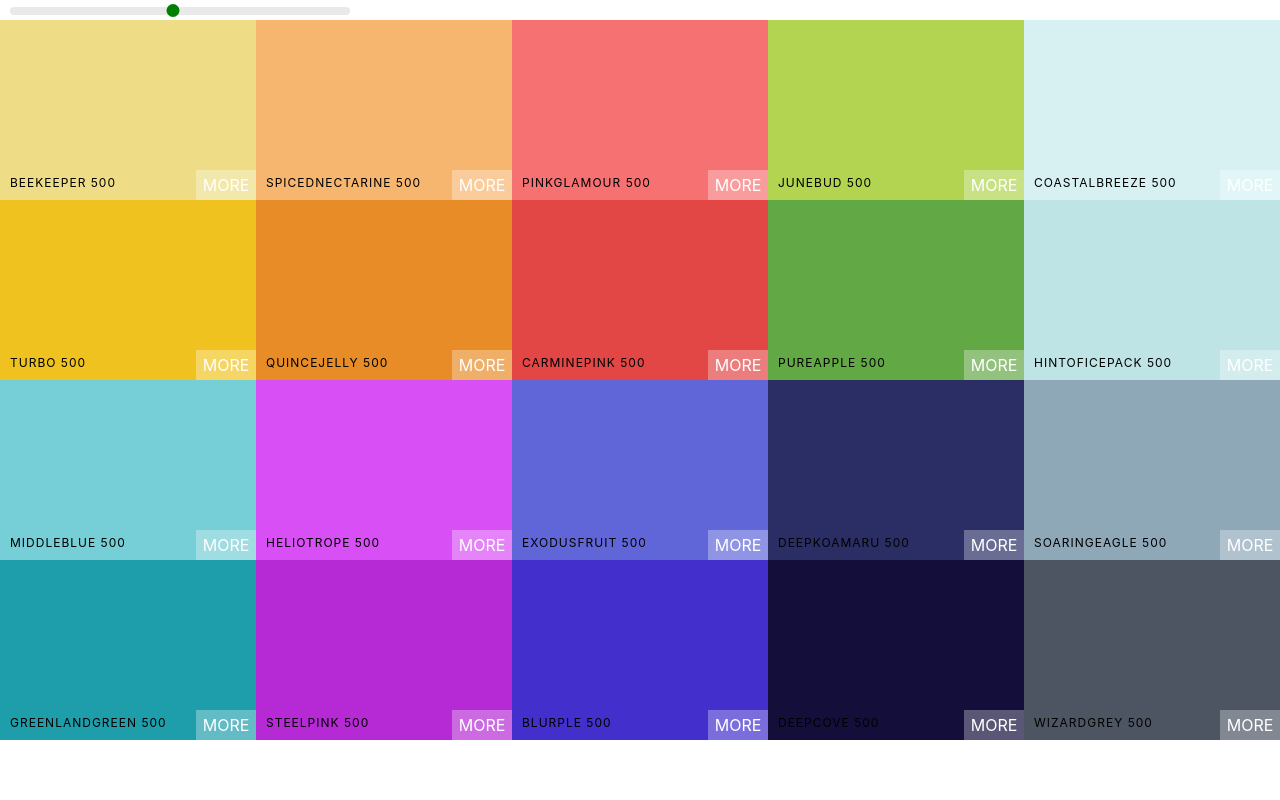
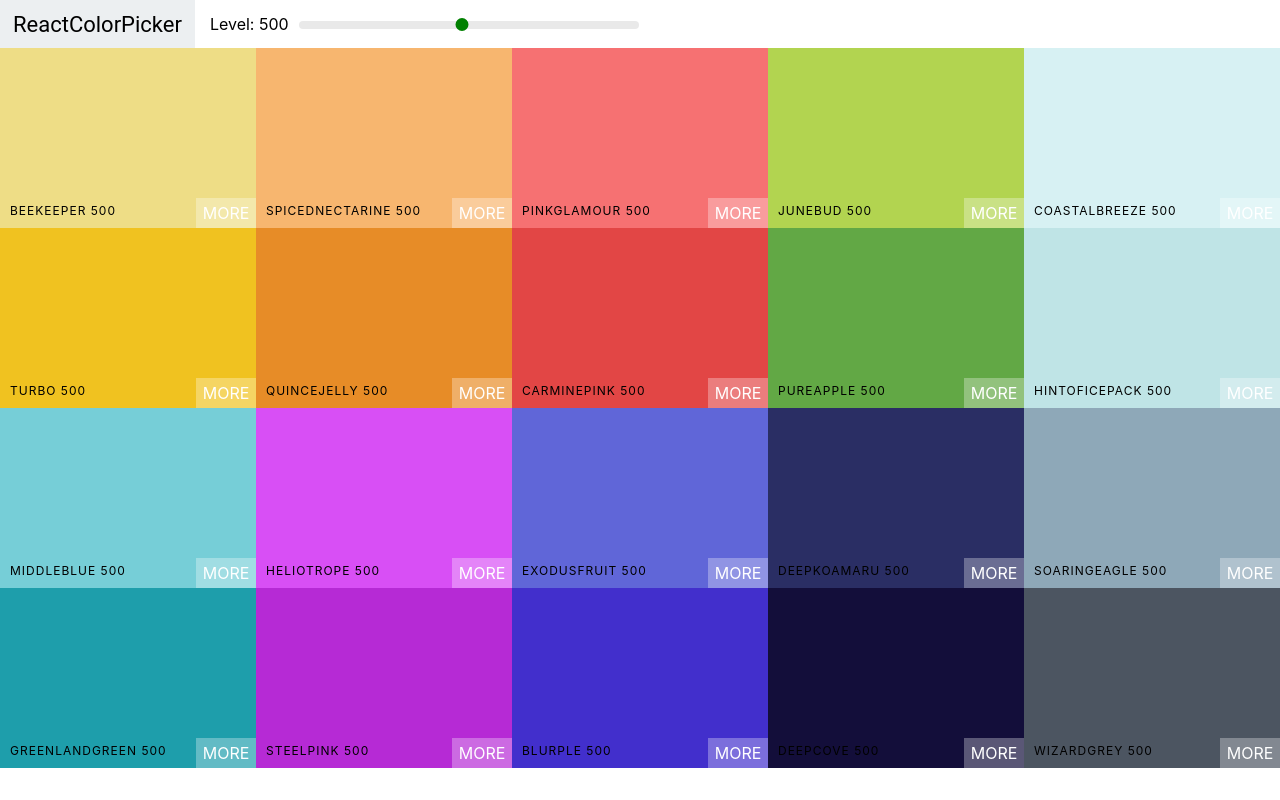
Before and after one commit to Banx87/color-palette-project, a React (Create React App) app: page / in a window 1280 px wide. Built offline with nearby package versions, Linux system fonts and the light colour scheme.

Commit message:
Add navbar and font

```diff
--- /dev/null
+++ b/src/Styles/Navbar.css
@@ -0,0 +1,53 @@
+.Navbar {
+    display: flex;
+    align-items: center;
+    justify-content: flex-start;
+    height: 6vh;
+}
+
+.logo {
+    margin-right: 15px;
+    padding: 0 13px;
+    font-size: 22px;
+    background-color: #eceff1;
+    font-family: Roboto;
+    /* Font family Doesn't work yet */
+    height: 100%;
+    display: flex;
+    align-items: center;
+}
+
+.logo a {
+    text-decoration: none;
+    color: black;
+}
+
+.slider {
+    width: 340px;
+    margin: 0 10px;
+    display: inline-block;
+}
+
+
+
+.rc-slider-track {
+    background-color: transparent;
+}
+
+.rc-slider-rail {
+    height: 8px;
+}
+
+.rc-slider-handle,
+.rc-slider-handle:hover,
+.rc-slider-handle:active,
+.rc-slider-handle:focus {
+    background-color: green;
+    outline: none;
+    border: 2px solid green;
+    box-shadow: none;
+    width: 13px;
+    height: 13px;
+    margin-left: -7px;
+    margin-top: -3px;
+}
--- a/src/Styles/Palette.css
+++ b/src/Styles/Palette.css
@@ -5,31 +5,3 @@
 .Palette-colors {
     height: 90%;
 }
-
-.slider {
-    width: 340px;
-    margin: 0 10px;
-    display: inline-block;
-}
-
-.rc-slider-track {
-    background-color: transparent;
-}
-
-.rc-slider-rail {
-    height: 8px;
-}
-
-.rc-slider-handle,
-.rc-slider-handle:hover,
-.rc-slider-handle:active,
-.rc-slider-handle:focus {
-    background-color: green;
-    outline: none;
-    border: 2px solid green;
-    box-shadow: none;
-    width: 13px;
-    height: 13px;
-    margin-left: -7px;
-    margin-top: -3px;
-}
--- /dev/null
+++ b/src/components/Navbar.js
@@ -0,0 +1,31 @@
+import React, { Component } from "react";
+////// SLIDER IMPORTS //////////////////////////
+import Slider from "rc-slider";
+import "rc-slider/assets/index.css";
+import "../Styles/Navbar.css";
+////////////////////////////////////////////////
+
+export default class Navbar extends Component {
+  render() {
+    const { level, changeLevel } = this.props;
+    return (
+      <header className="Navbar">
+        <div className="logo">
+          <a href="#">ReactColorPicker</a>
+        </div>
+        <div className="slider-container">
+          <span>Level: {level}</span>
+          <div className="slider">
+            <Slider
+              defaultValue={level}
+              min={100}
+              max={900}
+              step={100}
+              onAfterChange={changeLevel}
+            />
+          </div>
+        </div>
+      </header>
+    );
+  }
+}
--- a/src/components/palette.js
+++ b/src/components/palette.js
@@ -1,11 +1,9 @@
 import React, { Component } from "react";
-////// SLIDER IMPORTS //////////////////////////
-import Slider, { Range } from "rc-slider";
-import "rc-slider/assets/index.css";
-////////////////////////////////////////////////
+
 import "../Styles/Palette.css";
 
 import ColorBox from "./Colorbox";
+import Navbar from "./Navbar";
 
 // import seedColors from "./seedColors";
 // import { generatePalette } from "../Utilities/colorHelpers";
@@ -27,16 +25,7 @@
     ));
     return (
       <div className="Palette">
-        <div className="slider">
-          <Slider
-            defaultValue={level}
-            min={100}
-            max={900}
-            step={100}
-            onAfterChange={this.changeLevel}
-          />
-        </div>
-        {/* NavBar goes here */}
+        <Navbar level={level} changeLevel={this.changeLevel} />
         <div className="Palette-colors">{colorBoxes}</div>
         {/* Footer eventually */}
       </div>
```
